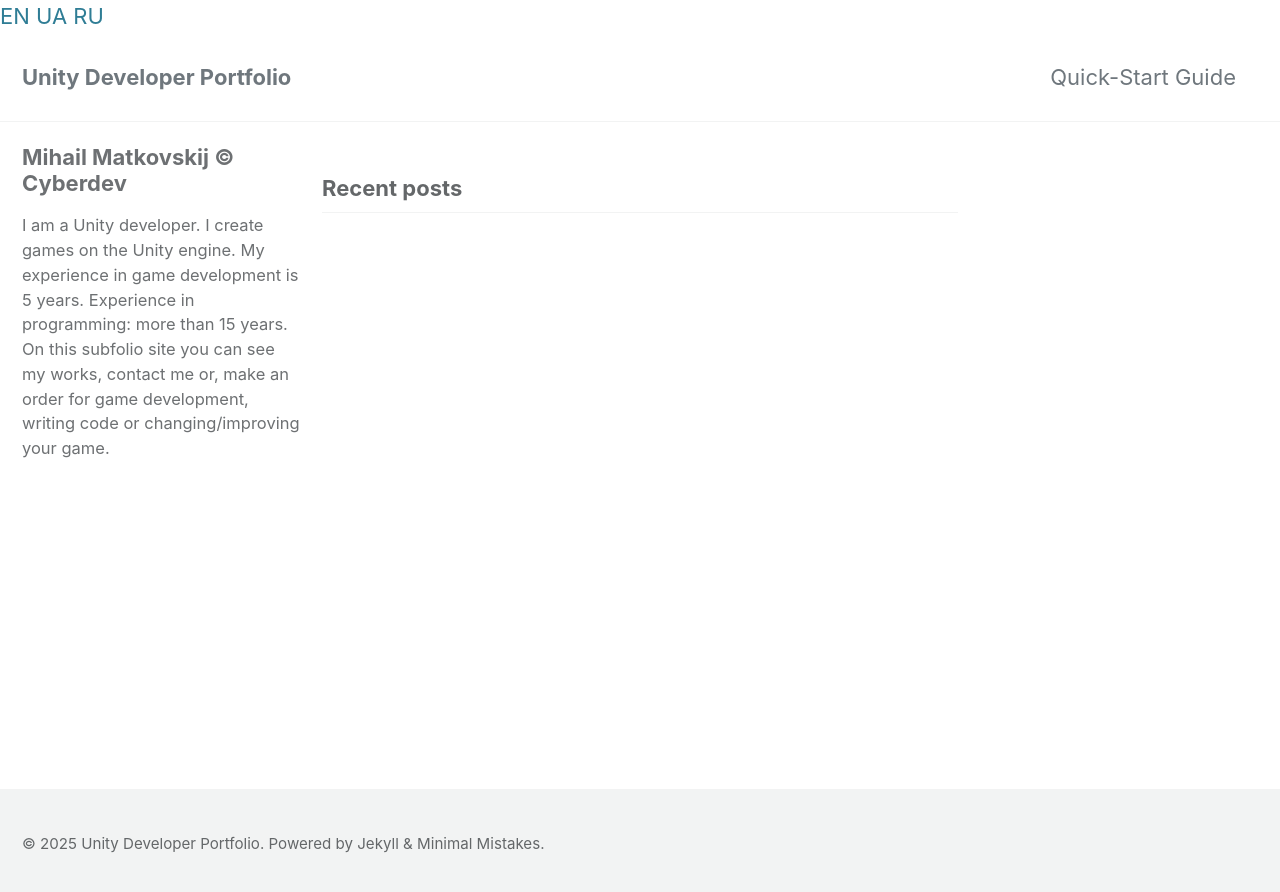
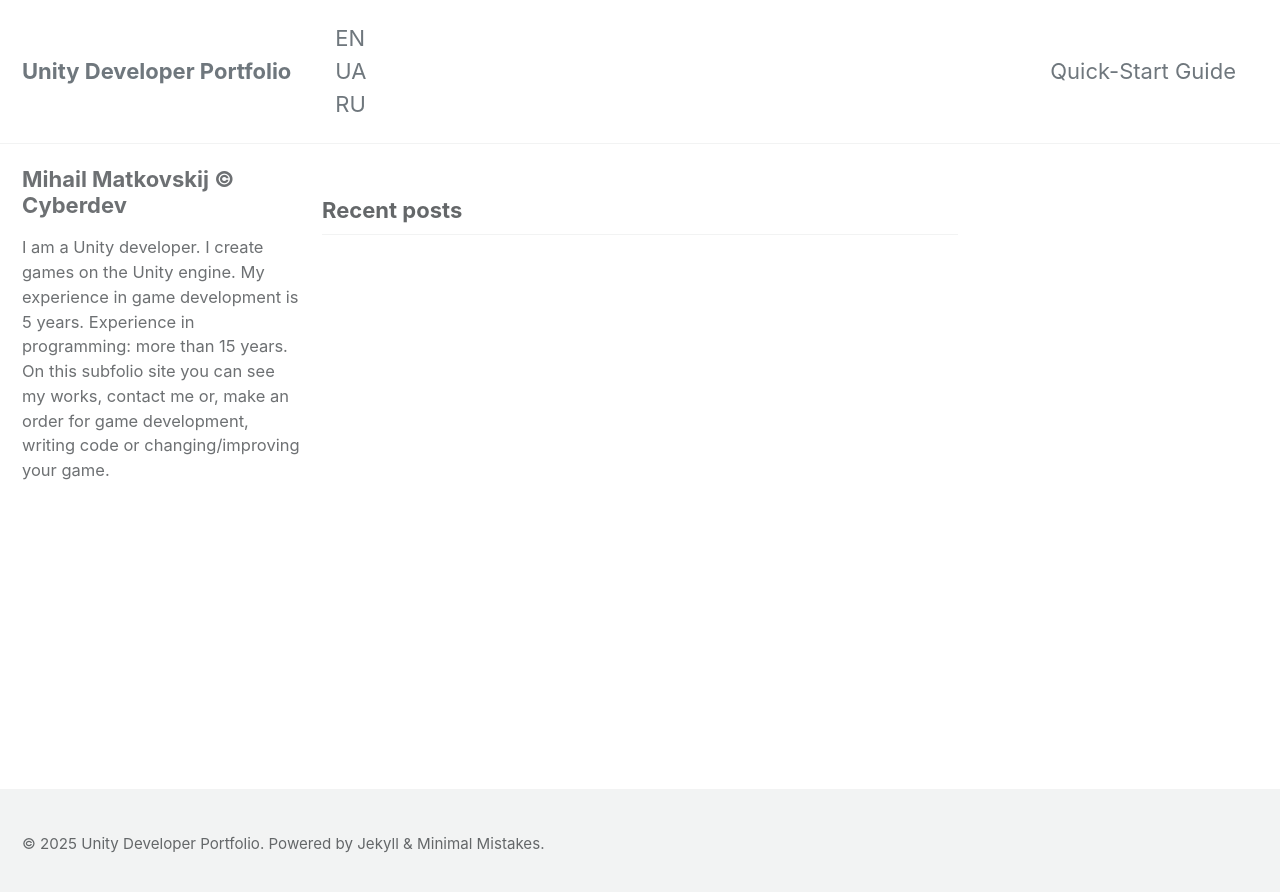
Before and after one commit to cyberdev3/cyberdev3.github.io, a Jekyll site: the page built from index.html, in a window 1280 px wide. Shown: the top 892 px of the page. Built offline with Jekyll 4.4.1, drawn with Linux system fonts in a browser that asks for light colours; the list of posts is cut into pages by our own code; some of the changed lines change nothing that is shown.

Commit message:
Спроба перенесення перемикача локалей з head.html в masterhead.html (який рендерить текст заголовка).

```diff
--- a/_includes/head.html
+++ b/_includes/head.html
@@ -27,10 +27,3 @@
     <script src="{{ script | relative_url }}"></script>
   {% endfor %}
 {% endif %}
-
-<!-- Language Switcher -->
-<nav class="language-switcher">
-  <a href="/">EN</a>
-  <a href="/uk/">UA</a>
-  <a href="/ru/">RU</a>
-</nav>
--- a/_includes/masthead.html
+++ b/_includes/masthead.html
@@ -12,6 +12,12 @@
           {{ site.data.main-text[current_locale].site.title | site.masthead_title | default: site.title }}
           {% if site.subtitle %}<span class="site-subtitle">{{ site.subtitle }}</span>{% endif %}
         </a>
+        <!-- Language Switcher -->
+        <nav class="language-switcher">
+          <a href="/">EN</a>
+          <a href="/uk/">UA</a>
+          <a href="/ru/">RU</a>
+        </nav>
         <ul class="visible-links">
           {%- for link in site.data.navigation.main -%}
             <li class="masthead__menu-item">
```
